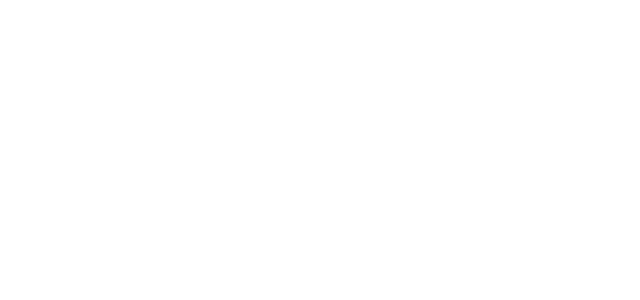
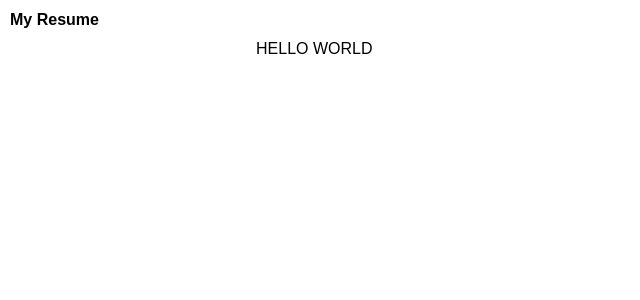
Before and after one commit to bbarber9/personal-website, a React (Create React App) app in the folder packages/frontend/: page / in a window 1280 px wide. Shown: the top 300 px of the page, without its empty margins (0-640 px from the left). Built offline with nearby package versions, Linux system fonts and the light colour scheme.

Commit message:
Basic layout

```diff
--- a/packages/frontend/src/App.tsx
+++ b/packages/frontend/src/App.tsx
@@ -1,12 +1,14 @@
 import React from "react";
 import styled, { ThemeProvider } from "styled-components";
 import { GlobalStyles } from "./GlobalStyles";
+import { Layout } from "./Layout";
 import { theme } from "./theme";
 
 function App() {
   return (
     <ThemeProvider theme={theme}>
       <GlobalStyles />
+      <Layout />
     </ThemeProvider>
   );
 }
--- a/packages/frontend/src/GlobalStyles.tsx
+++ b/packages/frontend/src/GlobalStyles.tsx
@@ -1,10 +1,11 @@
 import { createGlobalStyle } from "styled-components";
 
 export const GlobalStyles = createGlobalStyle`
-  html, body{
+  html, body, #root{
     width:100%;
     height:100%;
     margin:0;
+    font-family: sans-serif;
   }
   *{
     box-sizing:border-box;
--- /dev/null
+++ b/packages/frontend/src/Layout.tsx
@@ -0,0 +1,31 @@
+import React from "react";
+import styled from "styled-components";
+import { NavBar } from "./NavBar";
+
+interface LayoutProps {}
+
+const LayoutContainer = styled.div`
+  display: grid;
+  grid-template-columns: 1fr 3fr 1fr;
+  height: 100%;
+`;
+
+const MainArea = styled.div`
+  background-color: white;
+  border-radius: 5px;
+  grid-column: 2/3;
+  grid-row: 1/2;
+  height: 100%;
+  padding-top: 40px;
+`;
+
+export const Layout = (props: LayoutProps): JSX.Element => {
+  return (
+    <>
+      <NavBar />
+      <LayoutContainer>
+        <MainArea>HELLO WORLD</MainArea>
+      </LayoutContainer>
+    </>
+  );
+};
--- /dev/null
+++ b/packages/frontend/src/NavBar.tsx
@@ -0,0 +1,34 @@
+import React, { useEffect, useState } from "react";
+import styled from "styled-components";
+
+interface NavBarProps {}
+interface NavBarContainerProps {
+  shadow: boolean;
+}
+const NavBarContainer = styled.div<NavBarContainerProps>`
+  display: flex;
+  position: fixed;
+  flex-direction: row;
+  align-items: center;
+  padding-left: 10px;
+  height: 40px;
+  width: 100%;
+  background-color: white;
+  font-weight: bold;
+  box-shadow: ${({ shadow }) =>
+    shadow ? "0px 0px 5px rgba(0,0,0,0.5)" : "none"};
+`;
+
+export const NavBar = (props: NavBarProps): JSX.Element => {
+  const [scrollPos, setScrollPos] = useState(0);
+  useEffect(() => {
+    const listener = () => {
+      setScrollPos(window.scrollY);
+    };
+    window.addEventListener("scroll", listener);
+    return () => {
+      window.removeEventListener("scroll", listener);
+    };
+  });
+  return <NavBarContainer shadow={scrollPos > 0}>My Resume</NavBarContainer>;
+};
--- a/packages/frontend/src/theme.ts
+++ b/packages/frontend/src/theme.ts
@@ -7,6 +7,7 @@
 interface ThemeColors {
   text: ColorMap;
   primary: ColorMap;
+  layout: ColorMap;
 }
 
 interface ThemeElevation {
@@ -27,6 +28,11 @@
       normal: "#4C7BCD",
       light: "#71A5FE",
     },
+    layout: {
+      dark: "#EAEBF2",
+      normal: "white",
+      light: "white",
+    },
   },
   elevation: {
     high: "",
```
